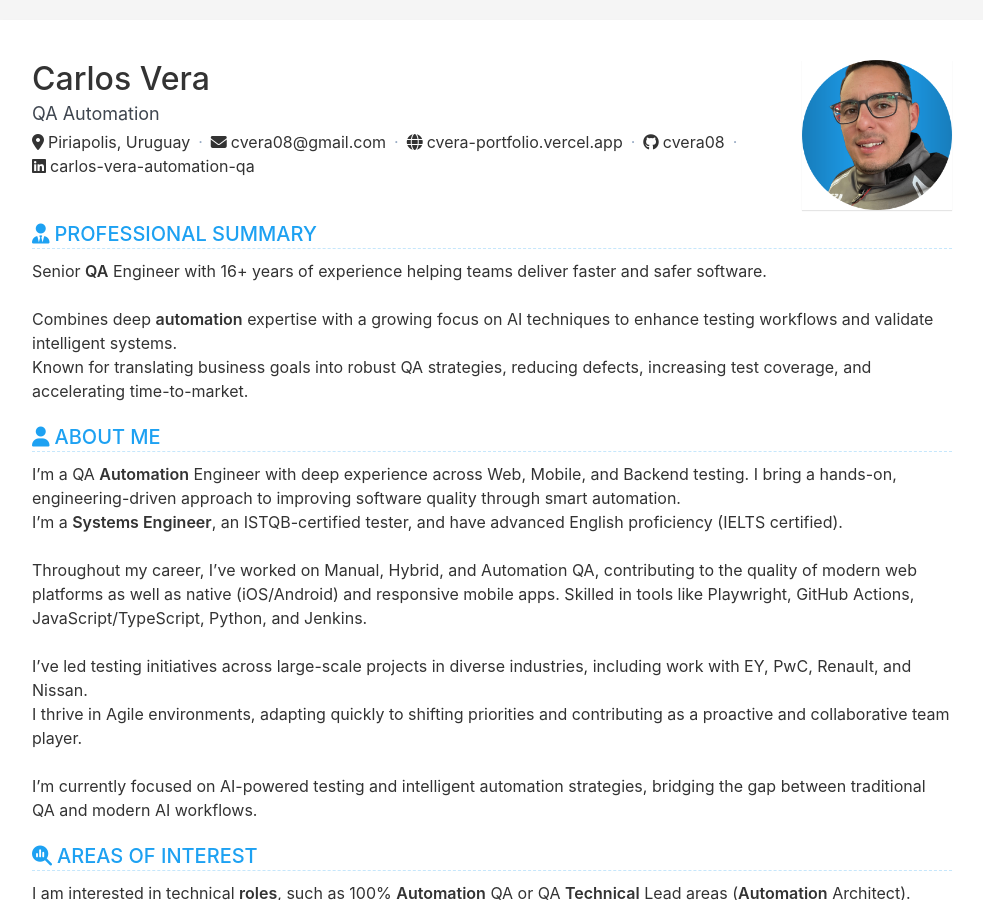
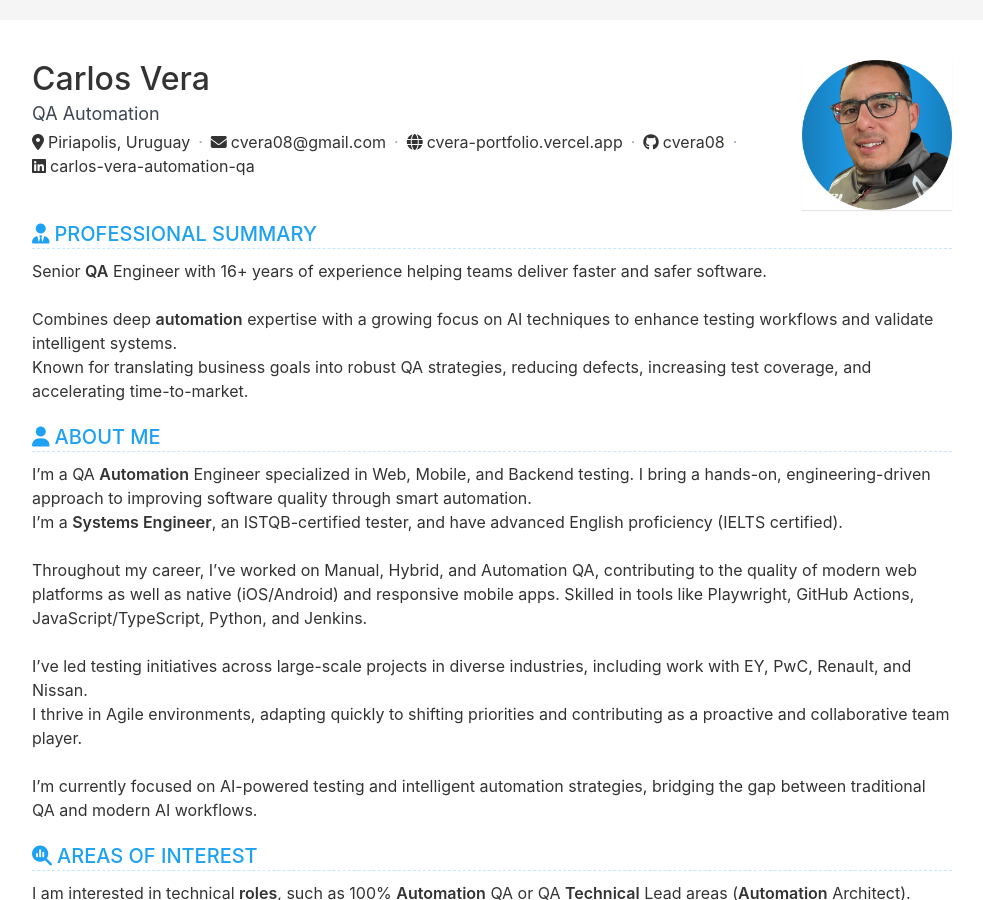
Before and after one commit to cvera08/full-resume, a Jekyll site: the page built from index.html, in a window 1280 px wide and 900 px high. Shown: the whole window, without its empty margins (148-1131 px from the left). Built offline with Jekyll 4.4.1, drawn with Linux system fonts in a browser that asks for light colours.

Commit message:
feat: about me change - first paragraph 1/2 -v2

```diff
--- a/_data/data.yml
+++ b/_data/data.yml
@@ -34,7 +34,7 @@ evaluation:
   order: 2
   title: About Me
   description: |
-    I'm a QA **Automation** Engineer with deep experience across Web, Mobile, and Backend testing. I bring a hands-on, engineering-driven approach to
+    I'm a QA **Automation** Engineer specialized in Web, Mobile, and Backend testing. I bring a hands-on, engineering-driven approach to
     improving software quality through smart automation.
     I'm a **Systems Engineer**, an ISTQB-certified tester, and have advanced English proficiency (IELTS certified).
     <br>
```
